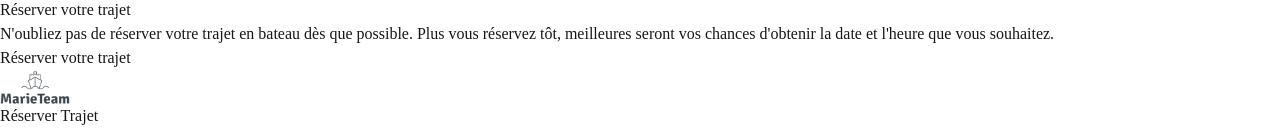
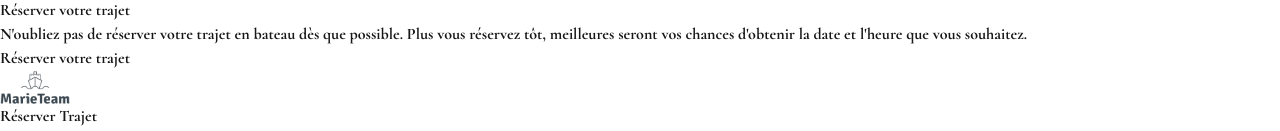
Before and after one commit to MaxBrn/marieteam-js, a Next.js app: page / in a window 1280 px wide. Shown: the part 740-871 px from the top of the page. Built offline with nearby package versions, Linux system fonts and the light colour scheme.

Commit message:
test remove police

```diff
--- a/app/globals.css
+++ b/app/globals.css
@@ -5,7 +5,6 @@
 :root {
   --background: #ffffff;
   --foreground: #171717;
-  font-family: var(--font-poppins), sans-serif; /* Applique la police globale */
 }
 
 @font-face {
@@ -18,5 +17,5 @@
 body {
   color: var(--foreground);
   background: var(--background);
-  font-family: var(--font-poppins), 'Cormorant', monospace; /* Priorité à Poppins */
+  font-family: 'Cormorant', monospace;
 }
--- a/pages/_app.jsx
+++ b/pages/_app.jsx
@@ -1,26 +1,19 @@
-// pages/_app.jsx
-import { Poppins } from '@next/font/google';
-import '@/app/globals.css'; // Ton fichier CSS global
+// pages/_app.tsx
+import '@/app/globals.css'; // ton fichier CSS global
 import NavBar from '@/components/NavBar';
-import Footer from '@/components/Footer';
+import Footer from '@/components/Footer'
 import Head from 'next/head';
-
-const poppins = Poppins({
-  subsets: ['latin'],
-  weight: ['400', '700'], // Ajoute les poids nécessaires
-  variable: '--font-poppins' // Crée une variable CSS
-});
 
 const MyApp = ({ Component, pageProps }) => {
   return (
-    <div className={poppins.variable}>
+    <>
       <Head>
         <title>Marieteam</title>
       </Head>
       <NavBar />
       <Component {...pageProps} />
-      <Footer />
-    </div>
+      <Footer/>
+    </>
   );
 };
 
```
